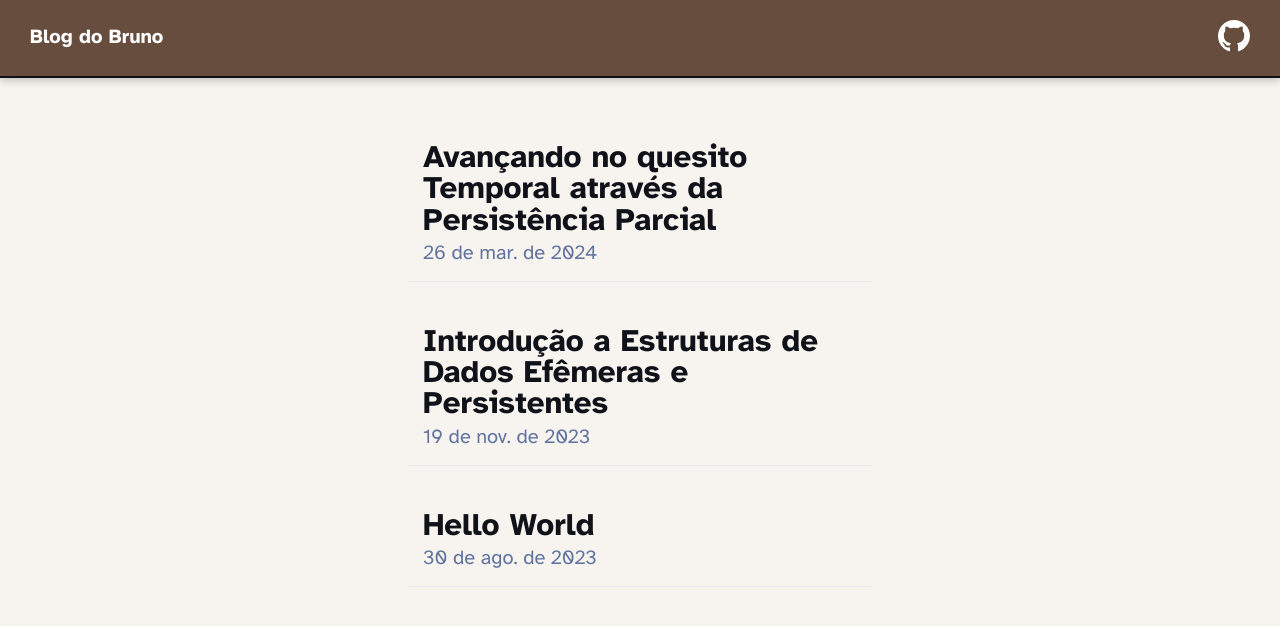
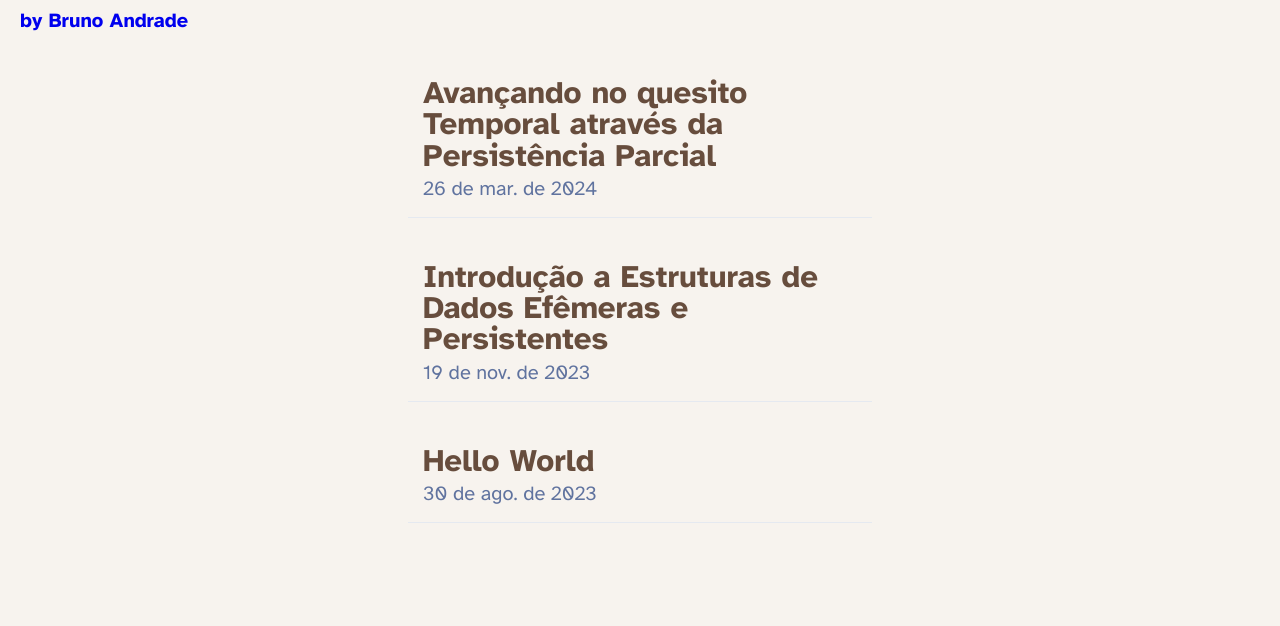
Before and after one commit to brunoan99/blog, an Astro site: page / in a window 1280 px wide. Built offline with nearby package versions, Linux system fonts and the light colour scheme; Astro itself is replaced by a stand-in of ours.

Commit message:
feat: change ui

```diff
--- a/src/pages/404.astro
+++ b/src/pages/404.astro
@@ -1,6 +1,5 @@
 ---
 import BaseHead from "../ui/components/BaseHead.astro";
-import Header from "../ui/components/Header.astro";
 
 ---
 <html lang="en">
@@ -41,7 +40,6 @@ import Header from "../ui/components/Header.astro";
     </style>
   </head>
   <body>
-    <Header />
     <div class="not-found">
       <p>
         Página Não encontrada
--- a/src/ui/components/Header.astro
+++ b/src/ui/components/Header.astro
@@ -1,64 +1,27 @@
 ---
-import { SITE_TITLE } from './consts';
+import "../styles/global.css";
 ---
 
 <header>
-	<nav>
-		<h2><a href="/">{SITE_TITLE}</a></h2>
-		<div class="social-links">
-			<a href="https://github.com/brunoan99/blog" target="_blank">
-				<span class="sr-only">Go to this GitHub repo</span>
-				<svg viewBox="0 0 16 16" aria-hidden="true" width="32" height="32"
-					><path
-						fill="currentColor"
-						d="M8 0C3.58 0 0 3.58 0 8c0 3.54 2.29 6.53 5.47 7.59.4.07.55-.17.55-.38 0-.19-.01-.82-.01-1.49-2.01.37-2.53-.49-2.69-.94-.09-.23-.48-.94-.82-1.13-.28-.15-.68-.52-.01-.53.63-.01 1.08.58 1.23.82.72 1.21 1.87.87 2.33.66.07-.52.28-.87.51-1.07-1.78-.2-3.64-.89-3.64-3.95 0-.87.31-1.59.82-2.15-.08-.2-.36-1.02.08-2.12 0 0 .67-.21 2.2.82.64-.18 1.32-.27 2-.27.68 0 1.36.09 2 .27 1.53-1.04 2.2-.82 2.2-.82.44 1.1.16 1.92.08 2.12.51.56.82 1.27.82 2.15 0 3.07-1.87 3.75-3.65 3.95.29.25.54.73.54 1.48 0 1.07-.01 1.93-.01 2.2 0 .21.15.46.55.38A8.012 8.012 0 0 0 16 8c0-4.42-3.58-8-8-8z"
-					></path></svg
-				>
-			</a>
-		</div>
-	</nav>
+	<h2><a href="/">by Bruno Andrade</a></h2>
 </header>
 <style>
 	header {
-		margin: 0;
+		margin-top: 10px;
 		padding: 0 1em;
-		background: var(--secondary);
-    border-bottom: rgba(var(--black)) 2px solid;
-		box-shadow: 0 2px 8px rgba(var(--black), 25%);
 	}
 	h2 {
 		margin: 0;
 		font-size: 1em;
-		color: var(--white);
+		color: var(--secondary);
 	}
-
-	h2 a,
-	h2 a.active {
+	h2 a {
 		text-decoration: none;
 	}
-	nav {
-    min-height: 48px;
-		display: flex;
-		align-items: center;
-		justify-content: space-between;
-	}
-	nav a {
-		padding: 1em 0.5em;
-		color: var(--white);
-		border-bottom: 4px solid transparent;
-		text-decoration: none;
-	}
-	nav a.active {
-		text-decoration: none;
-		border-bottom-color: var(--accent);
-	}
-	.social-links,
-	.social-links a {
-		display: flex;
-	}
-	@media (max-width: 720px) {
-		.social-links {
-			display: none;
-		}
-	}
+  h2 a:visited {
+    color: var(--secondary);
+  }
+  h2 a:hover {
+    color: var(--accent);
+  }
 </style>
--- a/src/ui/components/consts.ts
+++ b/src/ui/components/consts.ts
@@ -1,5 +1,5 @@
 // Place any global data in this file.
 // You can import this data from anywhere in your site by using the `import` keyword.
 
-export const SITE_TITLE = "Blog do Bruno";
+export const SITE_TITLE = "Blog";
 export const SITE_DESCRIPTION = "Blog pessoal";
--- a/src/ui/layouts/BlogPost.astro
+++ b/src/ui/layouts/BlogPost.astro
@@ -29,6 +29,9 @@ const { summary, post: { title, description, pubDate, updatedDate} } = Astro.pro
 				margin: 0;
         animation: appear 350ms ease-in;
 			}
+      article {
+        width: 100vw;
+      }
 
 			.prose {
 				width: 720px;
@@ -41,7 +44,7 @@ const { summary, post: { title, description, pubDate, updatedDate} } = Astro.pro
 			}
 			.title {
 				margin-bottom: 1em;
-				padding: 1em 0;
+				padding: 0 0 1em 0;
 				text-align: center;
 				line-height: 1;
 			}
@@ -55,14 +58,14 @@ const { summary, post: { title, description, pubDate, updatedDate} } = Astro.pro
 			.last-updated-on {
 				font-style: italic;
 			}
+
       .summary {
         position: fixed;
         width: calc((100vw - 880px) / 2);
         max-width: 280px;
         left: 3em;
-        top: 186px;
+        top: 64px;
       }
-
       .summary ul {
         margin-block: 0px;
         margin-inline: 0px;
--- a/src/ui/layouts/HomePage.astro
+++ b/src/ui/layouts/HomePage.astro
@@ -3,7 +3,7 @@ import type { CollectionEntry } from "astro:content";
 import BaseHead from "../components/BaseHead.astro";
 import FormattedDate from "../components/FormattedDate.astro";
 import Header from "../components/Header.astro";
-import { ViewTransitions } from "astro:transitions";
+import "../styles/global.css";
 
 type Props = { posts: CollectionEntry<'blog'>[]};
 
@@ -24,6 +24,9 @@ const { posts } = Astro.props;
       }
 			main {
 				width: 960px;
+	      max-width: calc(100% - 2em);
+	      margin: auto;
+	      padding: 2em 1em;
 			}
 			ul {
 				display: flex;
@@ -48,7 +51,7 @@ const { posts } = Astro.props;
 			.title {
 				margin: 0;
         padding-left: 15px;
-				color: rgb(var(--black));
+				color: var(--secondary);
 				line-height: 1;
 			}
 			.date {
@@ -58,10 +61,7 @@ const { posts } = Astro.props;
 			}
 			ul li a:hover h4,
 			ul li a:hover .date {
-				color: rgb(var(--accent));
-			}
-			ul a:hover img {
-				box-shadow: var(--box-shadow);
+				color: var(--accent);
 			}
 			@media (max-width: 720px) {
 				ul {
--- a/src/ui/styles/global.css
+++ b/src/ui/styles/global.css
@@ -43,12 +43,6 @@ body {
 	font-size: 20px;
 	line-height: 1.7;
 }
-main {
-	width: 720px;
-	max-width: calc(100% - 2em);
-	margin: auto;
-	padding: 3em 1em;
-}
 h1,
 h2,
 h3,
@@ -77,12 +71,6 @@ h5 {
 strong,
 b {
 	font-weight: 700;
-}
-a {
-	color: var(--accent);
-}
-a:hover {
-	color: var(--accent);
 }
 textarea {
 	width: 100%;
```
